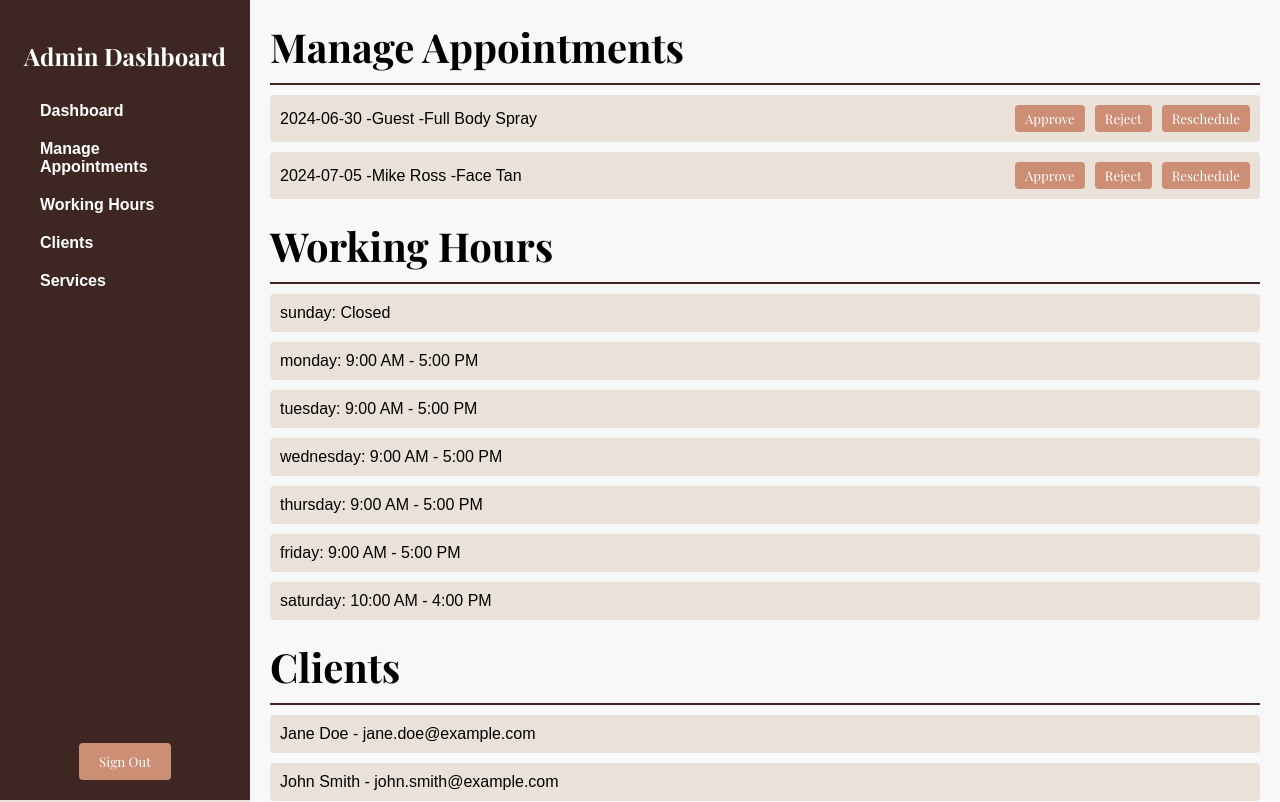
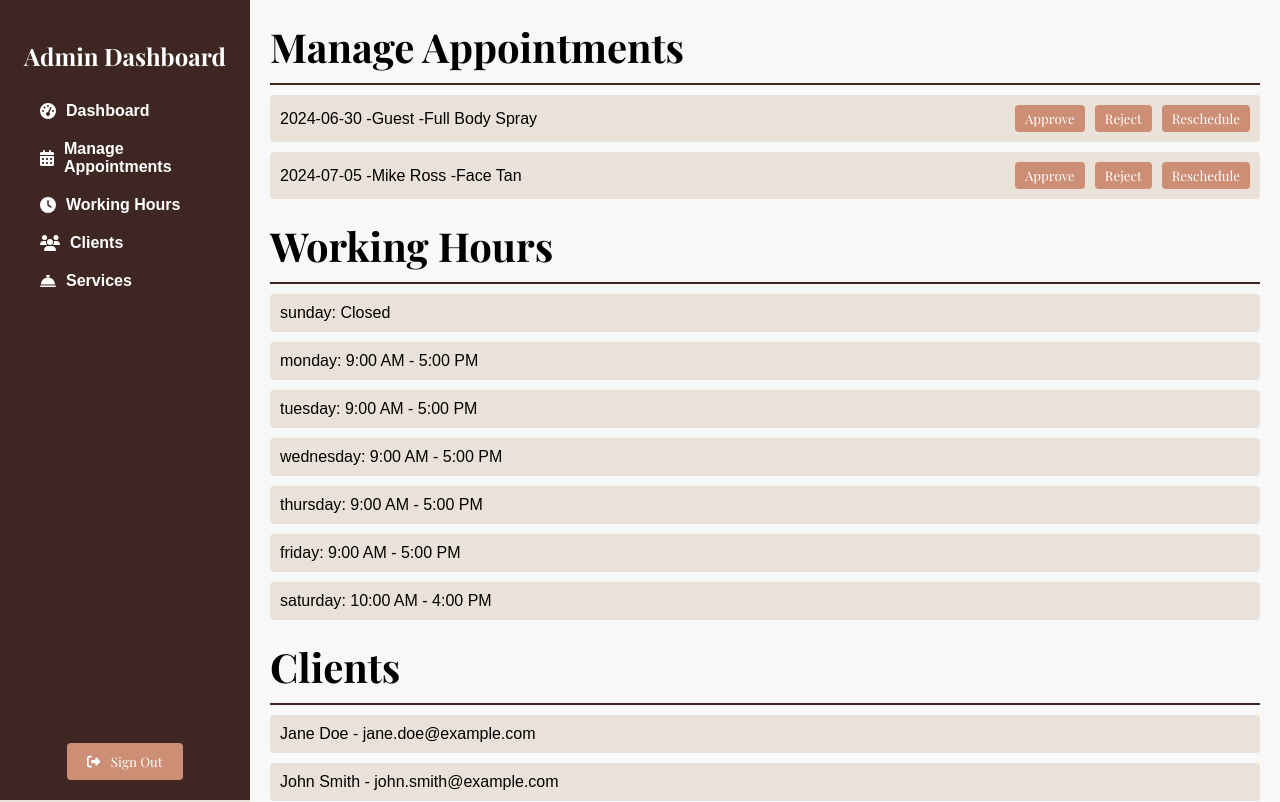
Before and after one commit to grantrisk/coastal-glo-mobile, a Next.js app: page /admin in a window 1280 px wide. Shown: the top 802 px of the page. Built offline with nearby package versions, Linux system fonts and the light colour scheme; no server answers; sample sign-in values are in the browser's storage.

Commit message:
feat: nav icons

```diff
--- a/app/(admin)/layout.tsx
+++ b/app/(admin)/layout.tsx
@@ -6,6 +6,15 @@ import { onAuthStateChanged, signOut, User } from "firebase/auth";
 import { auth } from "../lib/firebase";
 import { useRouter } from "next/navigation";
 import Link from "next/link";
+import { FontAwesomeIcon } from "@fortawesome/react-fontawesome";
+import {
+  faTachometerAlt,
+  faCalendarAlt,
+  faClock,
+  faUsers,
+  faConciergeBell,
+  faSignOutAlt,
+} from "@fortawesome/free-solid-svg-icons";
 
 export default function AdminLayout({
   children,
@@ -49,23 +58,33 @@ export default function AdminLayout({
           <h1 className={styles.dashboardTitle}>Admin Dashboard</h1>
           <ul>
             <Link href={"/admin"} prefetch>
-              <li>Dashboard</li>
+              <li>
+                <FontAwesomeIcon icon={faTachometerAlt} /> Dashboard
+              </li>
             </Link>
             <Link href={"/admin/appointments"} prefetch>
-              <li>Manage Appointments</li>
+              <li>
+                <FontAwesomeIcon icon={faCalendarAlt} /> Manage Appointments
+              </li>
             </Link>
             <Link href={"/admin/workinghours"} prefetch>
-              <li>Working Hours</li>
+              <li>
+                <FontAwesomeIcon icon={faClock} /> Working Hours
+              </li>
             </Link>
             <Link href={"/admin/clients"} prefetch>
-              <li>Clients</li>
+              <li>
+                <FontAwesomeIcon icon={faUsers} /> Clients
+              </li>
             </Link>
             <Link href={"/admin/services"} prefetch>
-              <li>Services</li>
+              <li>
+                <FontAwesomeIcon icon={faConciergeBell} /> Services
+              </li>
             </Link>
           </ul>
           <button onClick={handleSignOut} className={styles.button}>
-            Sign Out
+            <FontAwesomeIcon icon={faSignOutAlt} /> Sign Out
           </button>
         </nav>
         <section className={styles.dashboardContent}>{children}</section>
--- a/package.json
+++ b/package.json
@@ -10,6 +10,9 @@
     "prettier": "prettier --write ."
   },
   "dependencies": {
+    "@fortawesome/fontawesome-svg-core": "^6.5.2",
+    "@fortawesome/free-solid-svg-icons": "^6.5.2",
+    "@fortawesome/react-fontawesome": "^0.2.2",
     "@vercel/analytics": "^1.2.2",
     "firebase": "^10.12.2",
     "next": "14.1.0",
--- a/styles/AdminDashboard.module.css
+++ b/styles/AdminDashboard.module.css
@@ -33,6 +33,8 @@
   color: white;
   cursor: pointer;
   text-align: left;
+  display: flex;
+  align-items: center;
 }
 
 .dashboardNav li:hover {
@@ -41,9 +43,19 @@
   border-radius: 4px;
 }
 
+.dashboardNav li svg {
+  margin-right: 10px;
+}
+
 .dashboardNav button {
   padding: 10px 20px;
   margin-top: auto;
+  display: flex;
+  align-items: center;
+}
+
+.dashboardNav button svg {
+  margin-right: 10px;
 }
 
 .dashboardContent {
```
Also changed, not shown: 1 other file (tests, documents, lock files or other folders).
